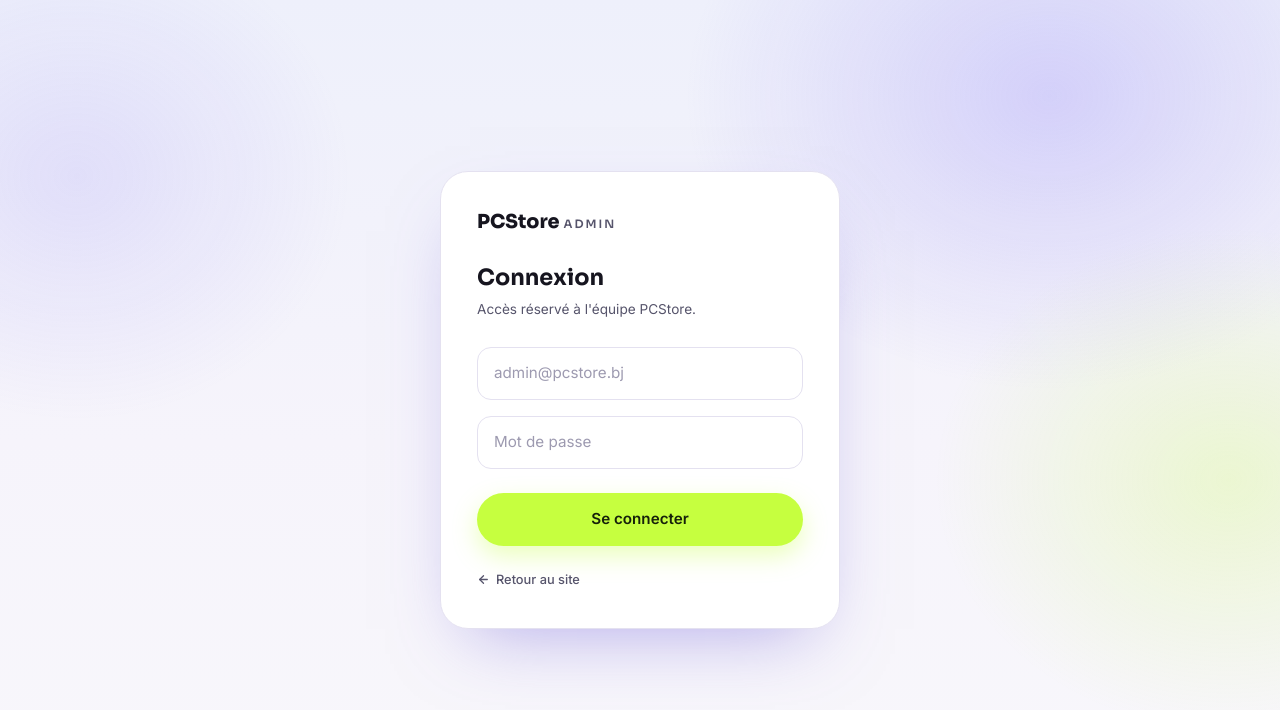
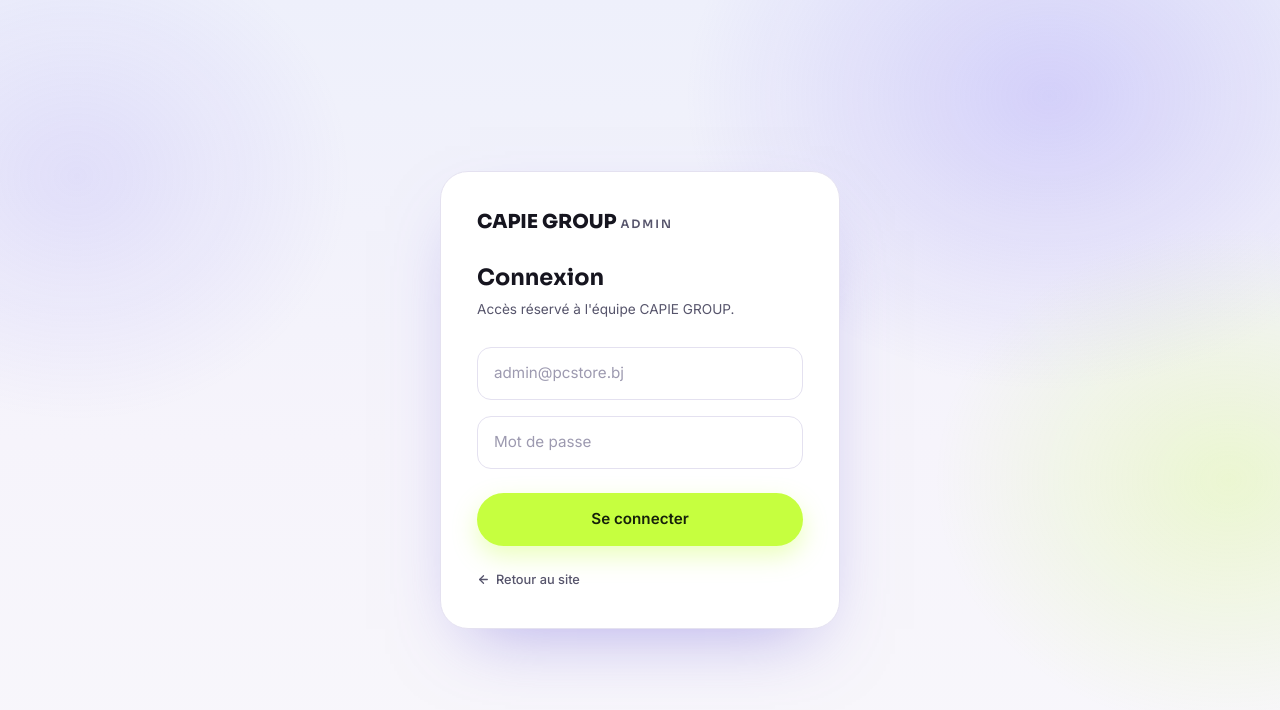
Before and after one commit to yannick21-rgb/site-web-C, a Next.js app in the folder pcstore/: page /admin/login in a window 1280 px wide. Shown: the top 710 px of the page. Built offline with nearby package versions, Linux system fonts and the light colour scheme.

Commit message:
Branding : remplacement de PCStore par CAPIE GROUP sur tout le site

```diff
--- a/pcstore/app/admin/(protected)/layout.tsx
+++ b/pcstore/app/admin/(protected)/layout.tsx
@@ -3,7 +3,7 @@
 import AdminSidebar from "@/components/AdminSidebar";
 
 export const metadata: Metadata = {
-  title: "Admin — PCStore",
+  title: "Admin — CAPIE GROUP",
 };
 
 export default async function AdminLayout({ children }: { children: React.ReactNode }) {
--- a/pcstore/app/layout.tsx
+++ b/pcstore/app/layout.tsx
@@ -17,7 +17,7 @@
 });
 
 export const metadata: Metadata = {
-  title: "PCStore — Le bon PC, pas le PC par défaut",
+  title: "CAPIE GROUP — SOVECOM",
   description:
     "Ordinateurs à Cotonou : catalogue, réservation sans paiement en ligne, et recommandation selon ton usage.",
 };
--- a/pcstore/components/AdminSidebar.tsx
+++ b/pcstore/components/AdminSidebar.tsx
@@ -22,7 +22,7 @@
   return (
     <aside className="bg-white border-r border-line p-[20px] flex flex-col gap-1 lg:min-h-screen">
       <div className="font-sora font-extrabold text-[1.1rem] px-[12px] mb-8">
-        PC<span>Store</span>{" "}
+        CAPIE GROUP{" "}
         <span className="text-muted text-[0.68rem] font-semibold uppercase tracking-[2px]">admin</span>
       </div>
       <nav className="flex lg:flex-col gap-1.5">
--- a/pcstore/components/Header.tsx
+++ b/pcstore/components/Header.tsx
@@ -21,7 +21,7 @@
         className="font-sora text-[1.35rem] font-extrabold tracking-tight"
         onClick={() => setOpen(false)}
       >
-        PC<span className="text-[length:inherit]">Store</span>
+        CAPIE GROUP
         <span className="ml-[3px] inline-block w-[9px] h-[9px] rounded-full bg-lime align-middle"></span>
       </Link>
 
--- a/pcstore/components/LoginForm.tsx
+++ b/pcstore/components/LoginForm.tsx
@@ -38,11 +38,11 @@
         className="w-full max-w-[400px] bg-white border border-line rounded-[28px] p-9 shadow-[0_30px_70px_-30px_rgba(107,91,216,0.5)]"
       >
         <div className="font-sora font-extrabold text-[1.2rem] mb-6">
-          PC<span>Store</span>{" "}
+          CAPIE GROUP{" "}
           <span className="text-muted text-[0.72rem] font-semibold uppercase tracking-[2px]">admin</span>
         </div>
         <h1 className="font-sora font-bold text-[1.4rem] mb-1">Connexion</h1>
-        <p className="text-muted text-[0.85rem] mb-7">Accès réservé à l&apos;équipe PCStore.</p>
+        <p className="text-muted text-[0.85rem] mb-7">Accès réservé à l&apos;équipe CAPIE GROUP.</p>
 
         <div className="flex flex-col gap-4">
           <input
```
